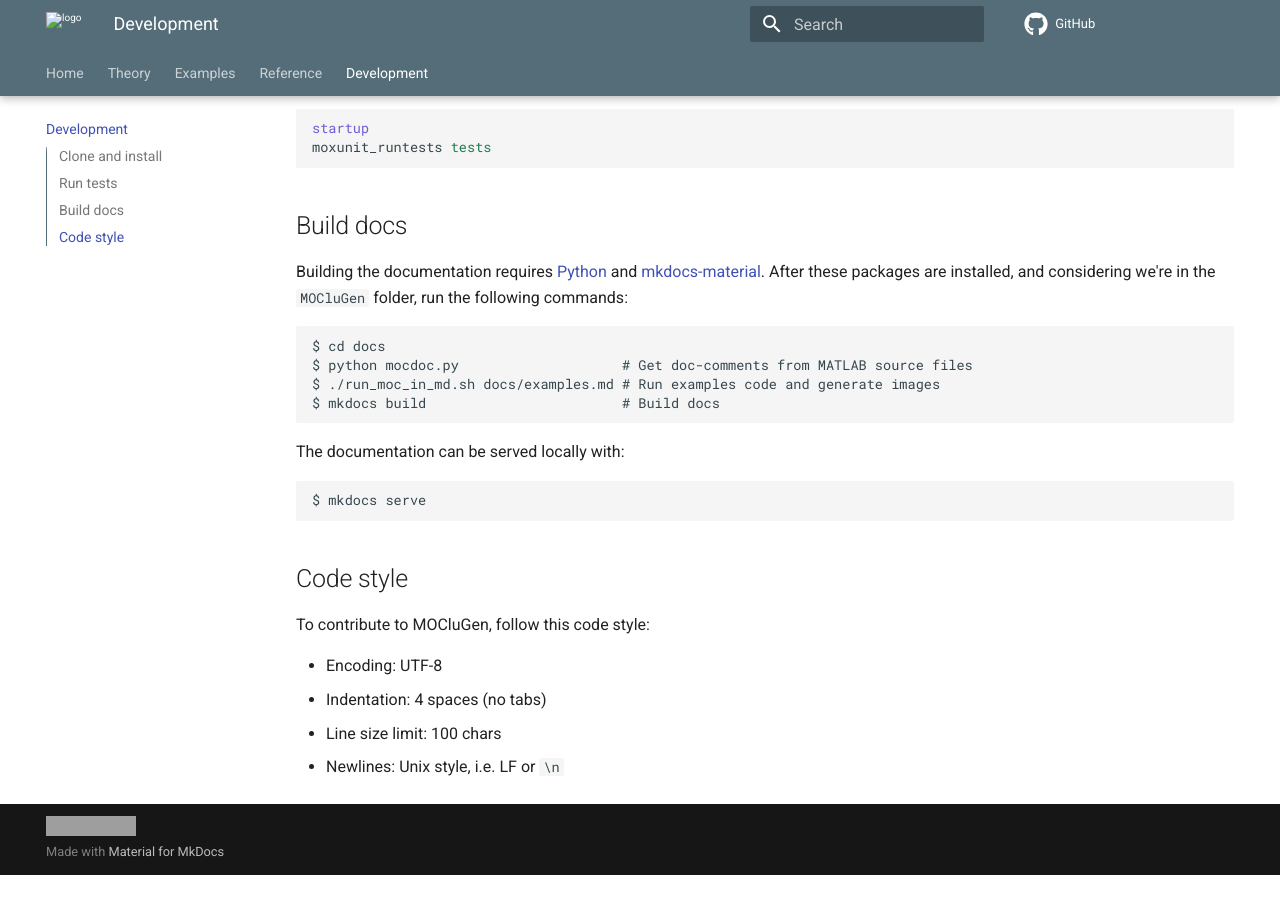
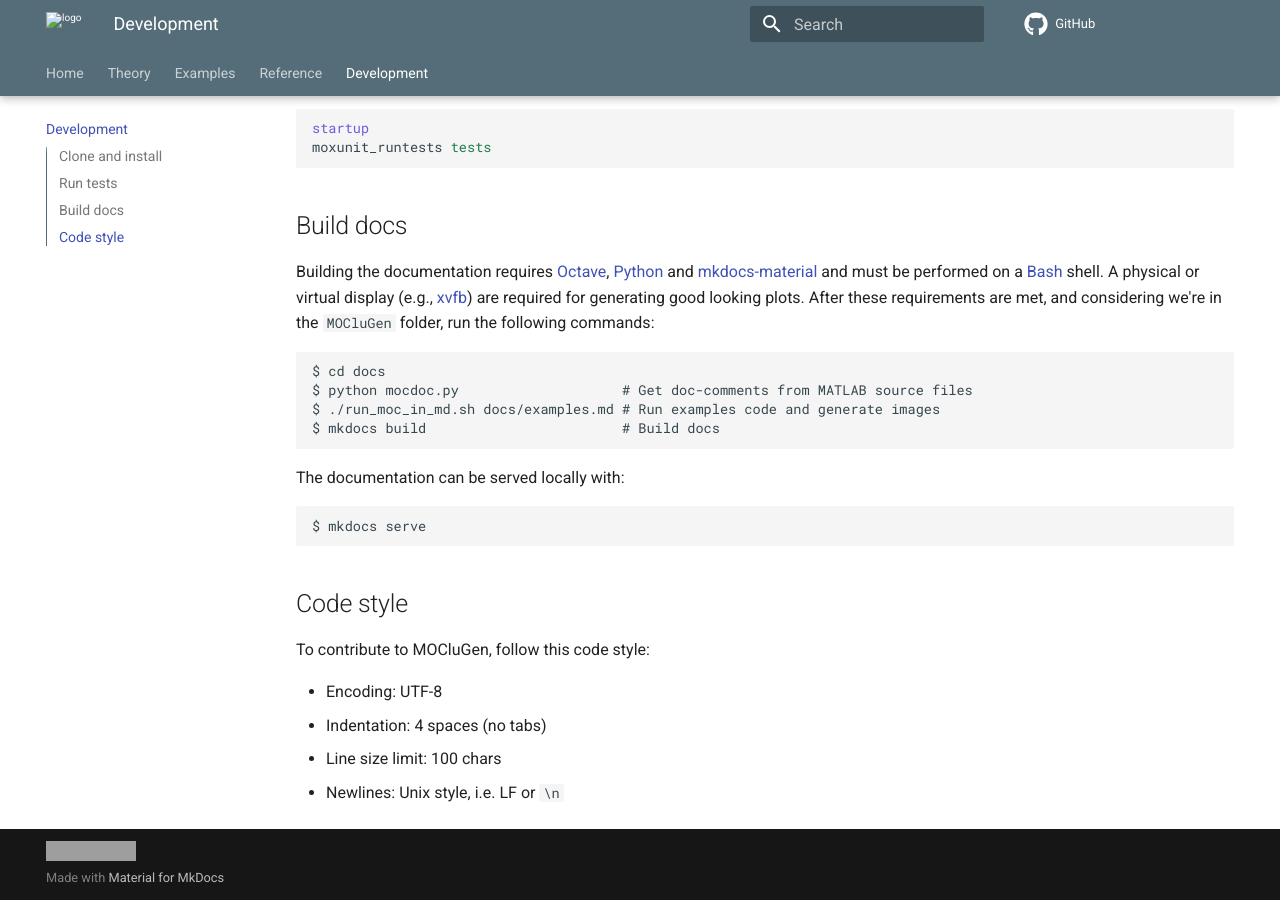
Before and after one commit to clugen/MOCluGen, an MkDocs documentation site: the page built from docs/docs/dev.md, in a window 1280 px wide and 900 px high, scrolled down 688 px. Built offline with MkDocs 1.6.1 and Material for MkDocs 9.7.7, drawn with Linux system fonts in a browser that asks for light colours; comment, search, counter and statistics services are not loaded; before the commit the page ends 1563 px from its top, so only the background shows below that; grey boxes are pictures that could not be loaded.

Commit message:
Docs: update instructions for building docs

````diff
--- a/docs/docs/dev.md
+++ b/docs/docs/dev.md
@@ -38,9 +38,11 @@ moxunit_runtests tests
 
 ## Build docs
 
-Building the documentation requires [Python] and [mkdocs-material]. After these
-packages are installed, and considering we're in the `MOCluGen` folder, run the
-following commands:
+Building the documentation requires [Octave], [Python] and [mkdocs-material] and
+must be performed on a [Bash] shell. A physical or virtual display (e.g.,
+[xvfb]) are required for generating good looking plots. After these requirements
+are met, and considering we're in the `MOCluGen` folder, run the following
+commands:
 
 ```text
 $ cd docs
@@ -67,3 +65,10 @@ To contribute to MOCluGen, follow this code style:
 * Indentation: 4 spaces (no tabs)
 * Line size limit: 100 chars
 * Newlines: Unix style, i.e. LF or `\n`
+
+[MOxUnit]: https://github.com/MOxUnit/MOxUnit
+[Python]: https://www.python.org/downloads/
+[mkdocs-material]: https://pypi.org/project/mkdocs-material/
+[Octave]: https://octave.org/
+[Bash]: https://en.wikipedia.org/wiki/Bash_(Unix_shell)
+[xvfb]: https://en.wikipedia.org/wiki/Xvfb
````
Also changed, not shown: other parts of docs/docs/dev.md (+0 -4 lines).
